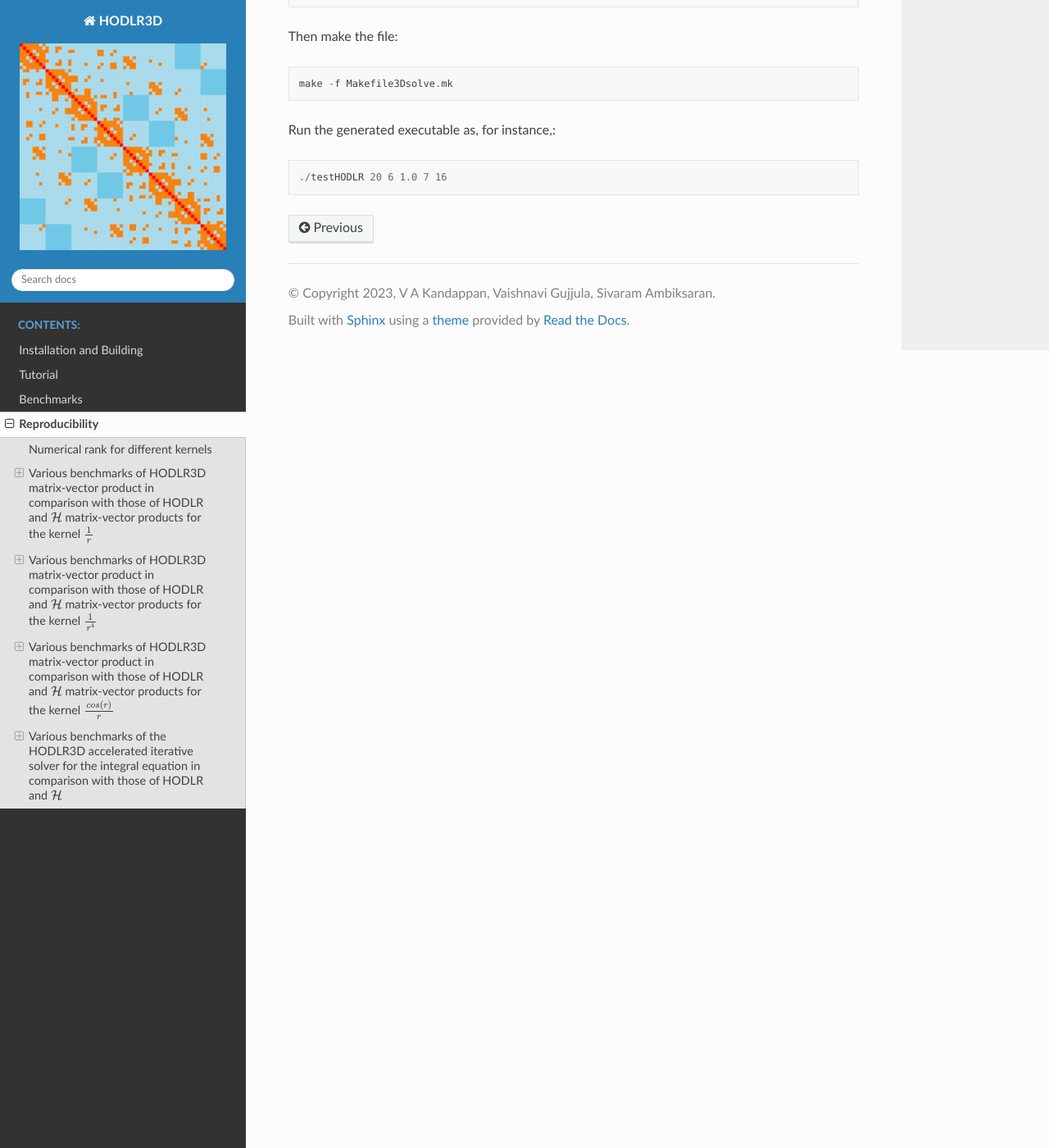
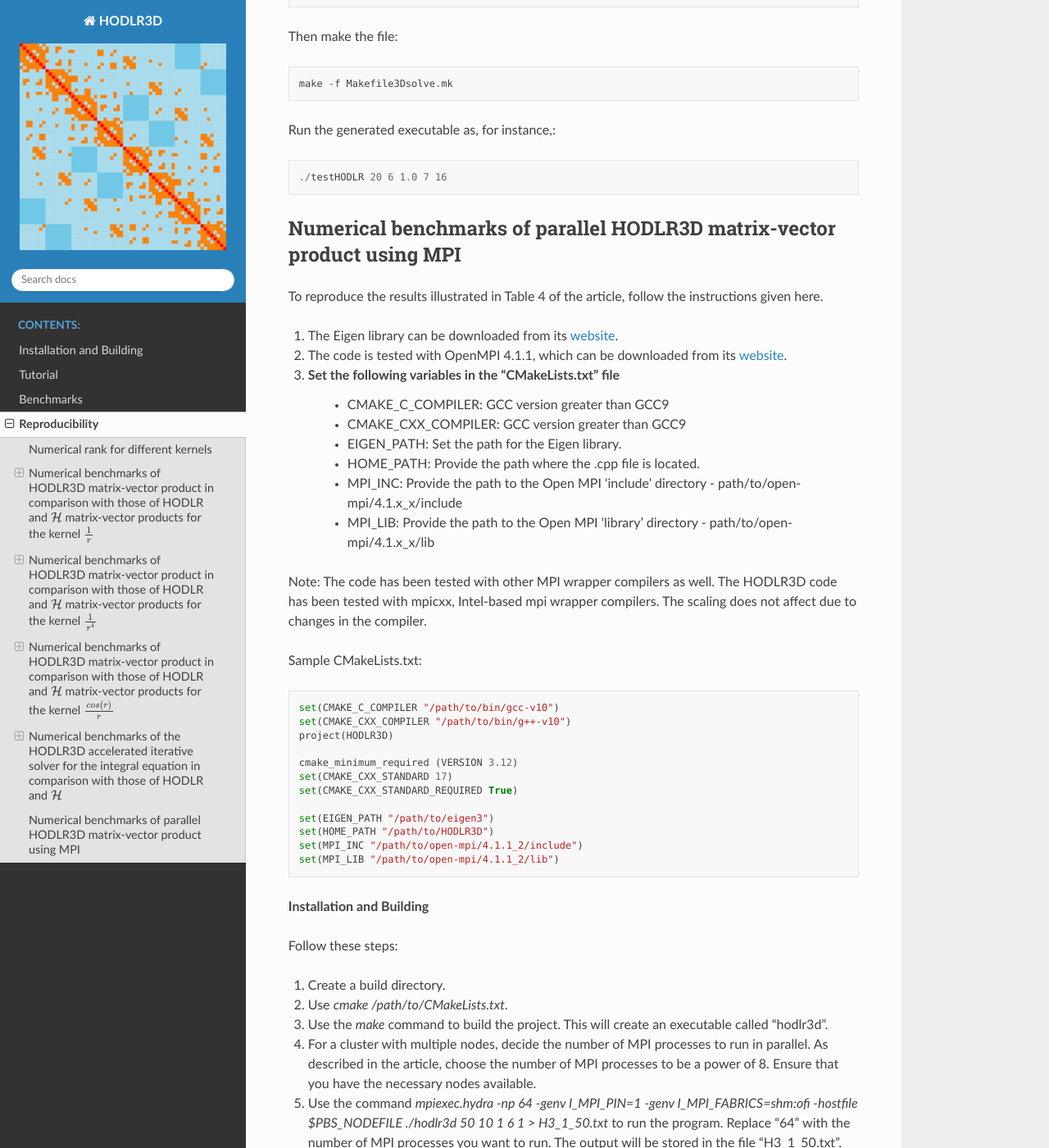
Before and after one commit to SAFRAN-LAB/HODLR3D, a Sphinx documentation site: the page built from docs/source/reproducibility.rst, in a window 1280 px wide and 1400 px high, scrolled down 6275 px. Shown: the whole window at 82% size. Built offline with Sphinx 7.4.7 and the Read the Docs theme 2.0.0, drawn with Linux system fonts in a browser that asks for light colours; some of the changed text lies outside the part shown.

Commit message:
docs updated

```diff
--- a/docs/source/reproducibility.rst
+++ b/docs/source/reproducibility.rst
@@ -26,8 +26,8 @@ To obtain Figure 5 (numerical rank vs N) and Figure 7 (Plot of singular values :
    * For example, in line 12 of the code, if 'data = load('output_file_125_1.mat');', it means it reads the singular values of various off-diagonal interactions with the size of the matrix set to 125 and the kernel set to choice 1.
 
 
-Various benchmarks of HODLR3D matrix-vector product in comparison with those of HODLR and :math:`\mathcal{H}` matrix-vector products for the kernel :math:`\frac{1}{r}`
------------------------------------------------------------------------------------------------------------------------------------------------------------------------
+Numerical benchmarks of HODLR3D matrix-vector product in comparison with those of HODLR and :math:`\mathcal{H}` matrix-vector products for the kernel :math:`\frac{1}{r}`
+-------------------------------------------------------------------------------------------------------------------------------------------------------------------------
 To reproduce the results illustrated in Figure 9 of the article, follow the instructions given here.
 
 The following values are inputed at run-time for the three codes HODLR3D, H, and HODLR.
@@ -79,8 +79,8 @@ Run the generated executable as, for instance,::
    ./testHODLR 20 6 1.0 7 7
 
 
-Various benchmarks of HODLR3D matrix-vector product in comparison with those of HODLR and :math:`\mathcal{H}` matrix-vector products for the kernel :math:`\frac{1}{r^4}`
--------------------------------------------------------------------------------------------------------------------------------------------------------------------------
+Numerical benchmarks of HODLR3D matrix-vector product in comparison with those of HODLR and :math:`\mathcal{H}` matrix-vector products for the kernel :math:`\frac{1}{r^4}`
+---------------------------------------------------------------------------------------------------------------------------------------------------------------------------
 
 To reproduce the results illustrated in Figure 10 of the article, follow the instructions given here.
 
@@ -133,8 +133,8 @@ Run the generated executable as, for instance,::
  ./testHODLR 20 6 1.0 7 8
 
 
-Various benchmarks of HODLR3D matrix-vector product in comparison with those of HODLR and :math:`\mathcal{H}` matrix-vector products for the kernel :math:`\frac{cos(r)}{r}`
-----------------------------------------------------------------------------------------------------------------------------------------------------------------------------
+Numerical benchmarks of HODLR3D matrix-vector product in comparison with those of HODLR and :math:`\mathcal{H}` matrix-vector products for the kernel :math:`\frac{cos(r)}{r}`
+------------------------------------------------------------------------------------------------------------------------------------------------------------------------------
 
 To reproduce the results illustrated in Figure 11 of the article, follow the instructions given here.
 
@@ -187,8 +187,8 @@ Run the generated executable as, for instance,::
  ./testHODLR 20 6 1.0 7 13
 
 
-Various benchmarks of the HODLR3D accelerated iterative solver for the integral equation in comparison with those of HODLR and :math:`\mathcal{H}`
---------------------------------------------------------------------------------------------------------------------------------------------------
+Numerical benchmarks of the HODLR3D accelerated iterative solver for the integral equation in comparison with those of HODLR and :math:`\mathcal{H}`
+----------------------------------------------------------------------------------------------------------------------------------------------------
 
 To reproduce the results illustrated in Figure 12 of the article, follow the instructions given here.
 
@@ -239,3 +239,88 @@ Then make the file::
 Run the generated executable as, for instance,::
 
 ./testHODLR 20 6 1.0 7 16
+
+
+Numerical benchmarks of parallel HODLR3D matrix-vector product using MPI
+------------------------------------------------------------------------
+To reproduce the results illustrated in Table 4 of the article, follow the instructions given here.
+
+1. The Eigen library can be downloaded from its `website <https://eigen.tuxfamily.org/index.php?title=Main_Page>`_.
+2. The code is tested with OpenMPI 4.1.1, which can be downloaded from its `website <https://www.open-mpi.org/software/ompi/v4.1/>`_.
+3. Set the following variables in the "CMakeLists.txt" file
+    - CMAKE_C_COMPILER: GCC version greater than GCC9
+    - CMAKE_CXX_COMPILER: GCC version greater than GCC9
+    - EIGEN_PATH: Set the path for the Eigen library.
+    - HOME_PATH: Provide the path where the .cpp file is located.
+    - MPI_INC: Provide the path to the Open MPI ‘include’ directory - path/to/open-mpi/4.1.x_x/include
+    - MPI_LIB: Provide the path to the Open MPI ‘library’ directory - path/to/open-mpi/4.1.x_x/lib
+
+Note: The code has been tested with other MPI wrapper compilers as well. The HODLR3D code has been tested with mpicxx, Intel-based mpi wrapper compilers. The scaling does not affect due to changes in the compiler.
+
+Sample CMakeLists.txt::
+
+
+    set(CMAKE_C_COMPILER "/path/to/bin/gcc-v10")
+    set(CMAKE_CXX_COMPILER "/path/to/bin/g++-v10")
+    project(HODLR3D)
+
+    cmake_minimum_required (VERSION 3.12)
+    set(CMAKE_CXX_STANDARD 17)
+    set(CMAKE_CXX_STANDARD_REQUIRED True)
+
+    set(EIGEN_PATH "/path/to/eigen3")
+    set(HOME_PATH "/path/to/HODLR3D")
+    set(MPI_INC "/path/to/open-mpi/4.1.1_2/include")
+    set(MPI_LIB "/path/to/open-mpi/4.1.1_2/lib")
+
+
+**Installation and Building**
+
+Follow these steps:
+
+1. Create a build directory.
+2. Use `cmake /path/to/CMakeLists.txt`.
+3. Use the `make` command to build the project. This will create an executable called "hodlr3d".
+4. For a cluster with multiple nodes, decide the number of MPI processes to run in parallel. As described in the article, choose the number of MPI processes to be a power of 8. Ensure that you have the necessary nodes available.
+5. Use the command `mpiexec.hydra -np 64 -genv I_MPI_PIN=1 -genv I_MPI_FABRICS=shm:ofi -hostfile $PBS_NODEFILE ./hodlr3d 50 10 1 6 1 > H3_1_50.txt` to run the program. Replace "64" with the number of MPI processes you want to run. The output will be stored in the file "H3_1_50.txt".
+
+The inputs to the executable `./hodlr3d x1 x2 x3 x4 x5` are mandatory. Each input is explained below:
+
+- x1 → cubeRootN → determines the system size, N, which is calculated as N = pow(cubeRootN, 3).
+- x2 → nParticlesInLeafAlong1D → determines the maximum number of particles in a leaf node, calculated as pow(nParticlesInLeafAlong1D, 3).
+- x3 → L is the half-side length of the cube and represents the computational domain.
+- x4 → TOL_POW is the tolerance set for the ACA routine.
+- x5 → Qchoice is used to select the kernel you want to use. For various choices, refer to the “kernel.hpp” file.
+
+Sample Installation and Building::
+
+
+  user@computer HODLR3D$ mkdir build && cd build
+  user@computer build$ cmake ..
+  user@computer build$ make
+  user@computer build$ mpiexec.hydra -np 2 -genv I_MPI_PIN=1 -genv I_MPI_FABRICS=shm:ofi -hostfile $PBS_NODEFILE ./hodlr3d 50 10 1 6 1 > H3D_2_50.txt
+
+
+Sample output file "H3D_2_50.txt"::
+
+  MPI Code with 2 processors..
+  Tree formed.. with 3 levels
+  System setting - 0,6
+  MPI Process Information set to tree
+  Target Level1
+  Scheduled ...
+  MPI Code with 2 processors..
+  Tree formed.. with 3 levels
+  System setting - 0,6
+  Scheduled ...
+  ++++ Time to find Low-rank basis ++++
+  (Avg,Max) = 30.625,30.6883
+  Initialised
+  Initialised
+  ++++ Time to Communicate among process ++++
+  (Avg,Max) = 0.0303617,0.0601609
+  ++++ Time to generate entries for HODLR3D ++++
+  (Avg,Max) = 4.63271,4.65746
+  ++++ Time to matrix-vector product ++++
+  (Avg,Max) = 0.278291,0.283
+  Error in sol..5.99558e-07
```
Also changed, not shown: docs/source/index.rst (+3 -5 lines), 8 other files.
